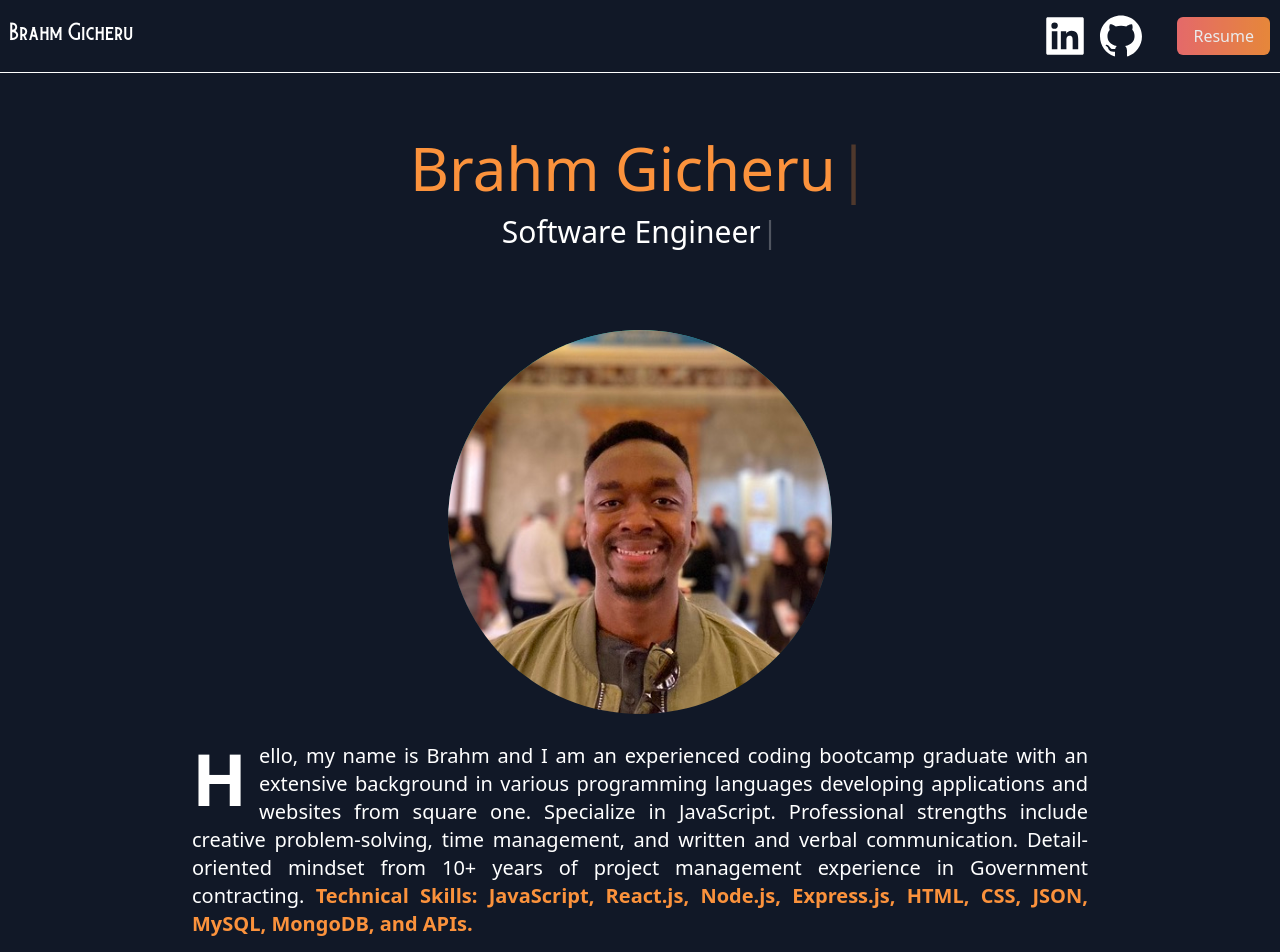
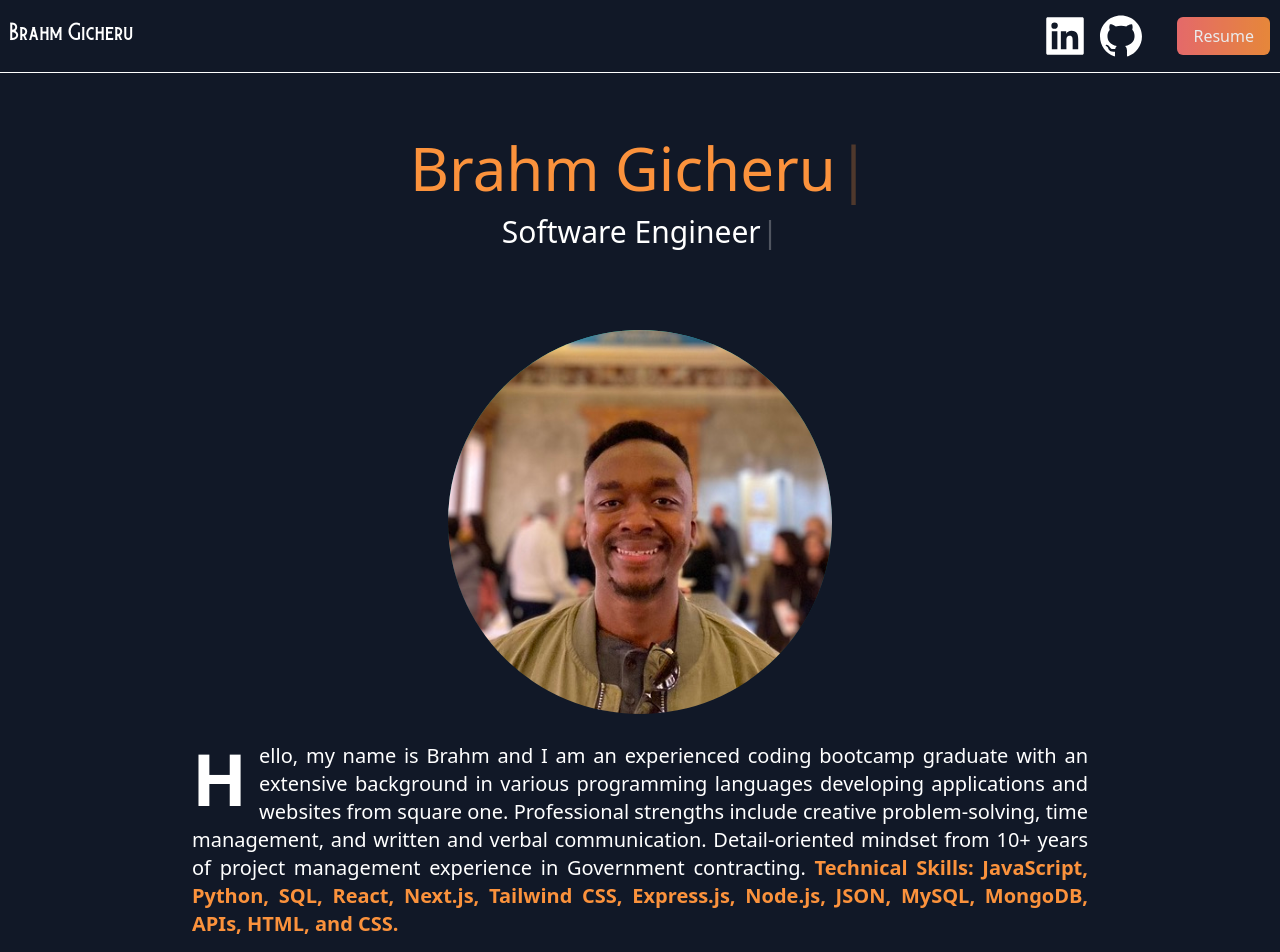
Before and after one commit to brahmg1/brahmgicheru-portfolio, a Next.js app: page / in a window 1280 px wide. Shown: the top 952 px of the page. Built offline with nearby package versions, Linux system fonts and the light colour scheme.

Commit message:
Update bio

```diff
--- a/pages/index.js
+++ b/pages/index.js
@@ -207,7 +207,7 @@ function HomePage() {
 
             </h3>
             <p className="text-md text-justify py-5 leading-8 text-gray-800 md:text-xl max-w-4xl mx-auto dark:text-white first-letter:text-7xl first-letter:font-bold first-letter:mr-3 first-letter:float-left">
-            Hello, my name is Brahm and I am an experienced coding bootcamp graduate with an extensive background in various programming languages developing applications and websites from square one.  Specialize in JavaScript.  Professional strengths include creative problem-solving, time management, and written and verbal communication.  Detail-oriented mindset from 10+ years of project management experience in Government contracting. <span className="text-orange-400 font-semibold"> Technical Skills: JavaScript, React.js, Node.js, Express.js, HTML, CSS, JSON, MySQL, MongoDB, and APIs. </span> </p>
+            Hello, my name is Brahm and I am an experienced coding bootcamp graduate with an extensive background in various programming languages developing applications and websites from square one.  Professional strengths include creative problem-solving, time management, and written and verbal communication.  Detail-oriented mindset from 10+ years of project management experience in Government contracting. <span className="text-orange-400 font-semibold"> Technical Skills: JavaScript, Python, SQL, React, Next.js, Tailwind CSS, Express.js, Node.js, JSON, MySQL, MongoDB, APIs, HTML, and CSS. </span> </p>
           </div>
 
 
```
